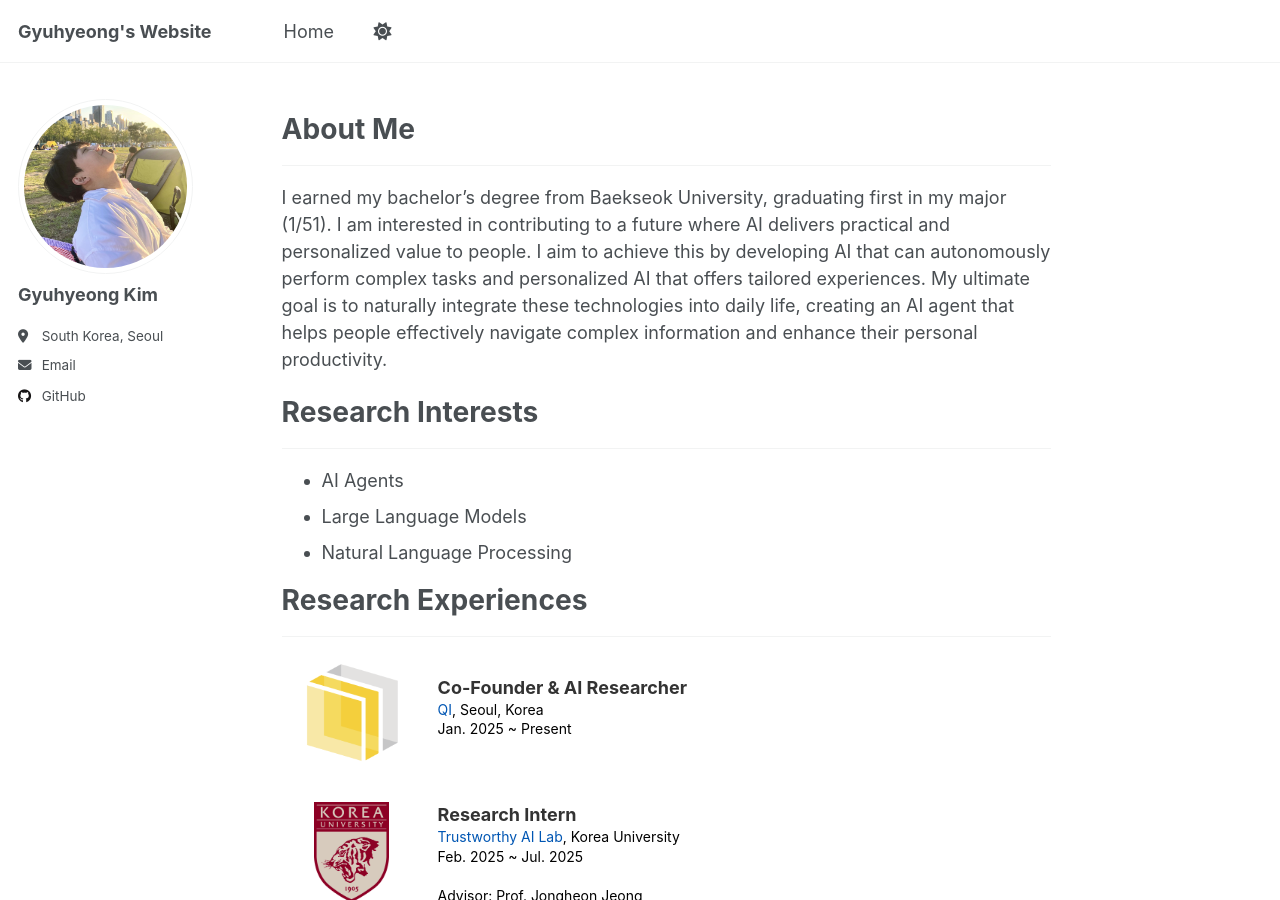
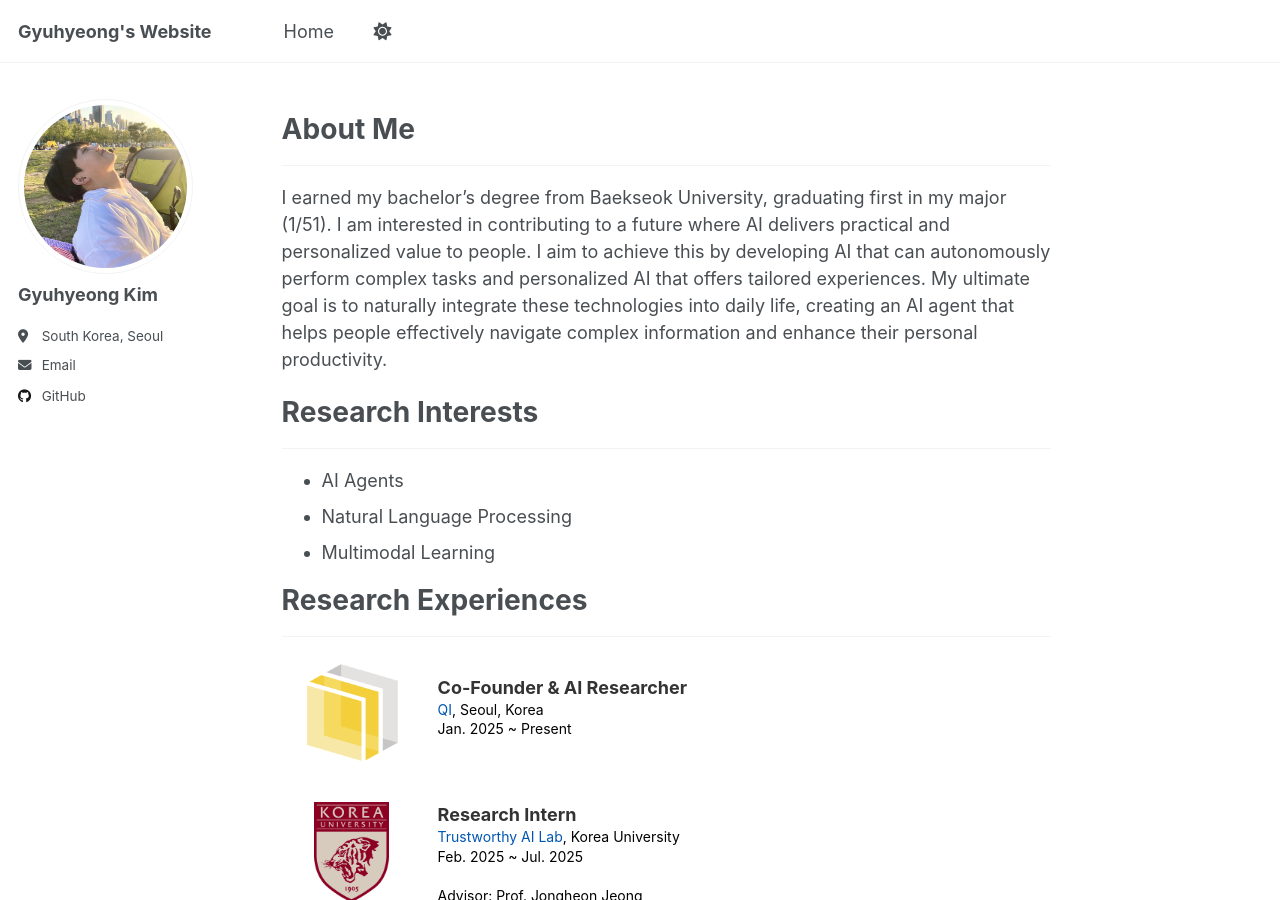
Before and after one commit to GyuHyeong-Kim/GyuHyeong-Kim.github.io, a Jekyll site: the page built from _pages/about.md, in a window 1280 px wide and 900 px high. Built offline with Jekyll 4.4.1, drawn with Linux system fonts in a browser that asks for light colours; a script that is not in the unit is left out.

Commit message:
Update about.md

```diff
--- a/_pages/about.md
+++ b/_pages/about.md
@@ -20,8 +20,8 @@ Research Interests
 ---
 
 - AI Agents
-- Large Language Models
 - Natural Language Processing
+- Multimodal Learning
 
 Research Experiences
 ======
```
